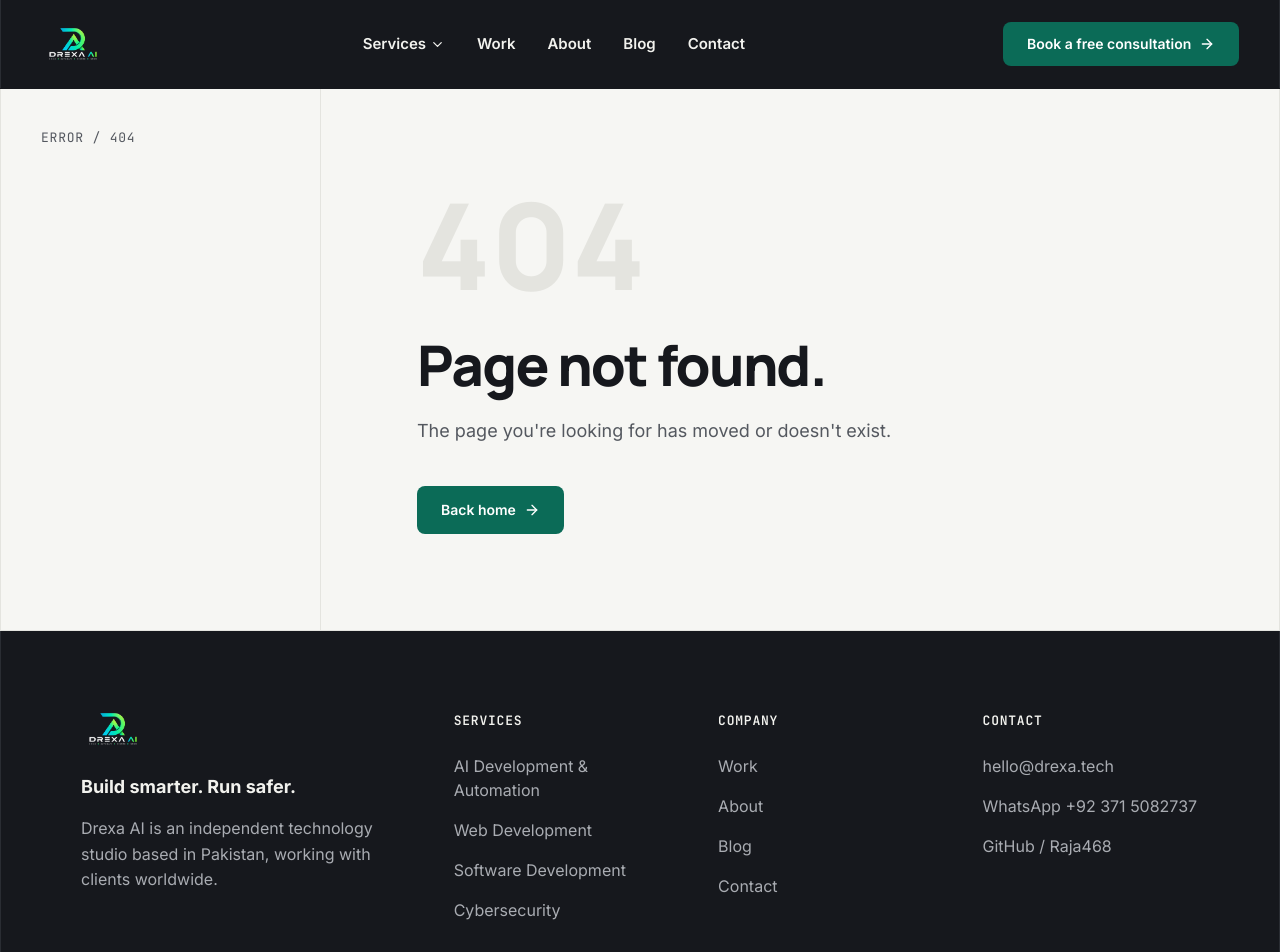
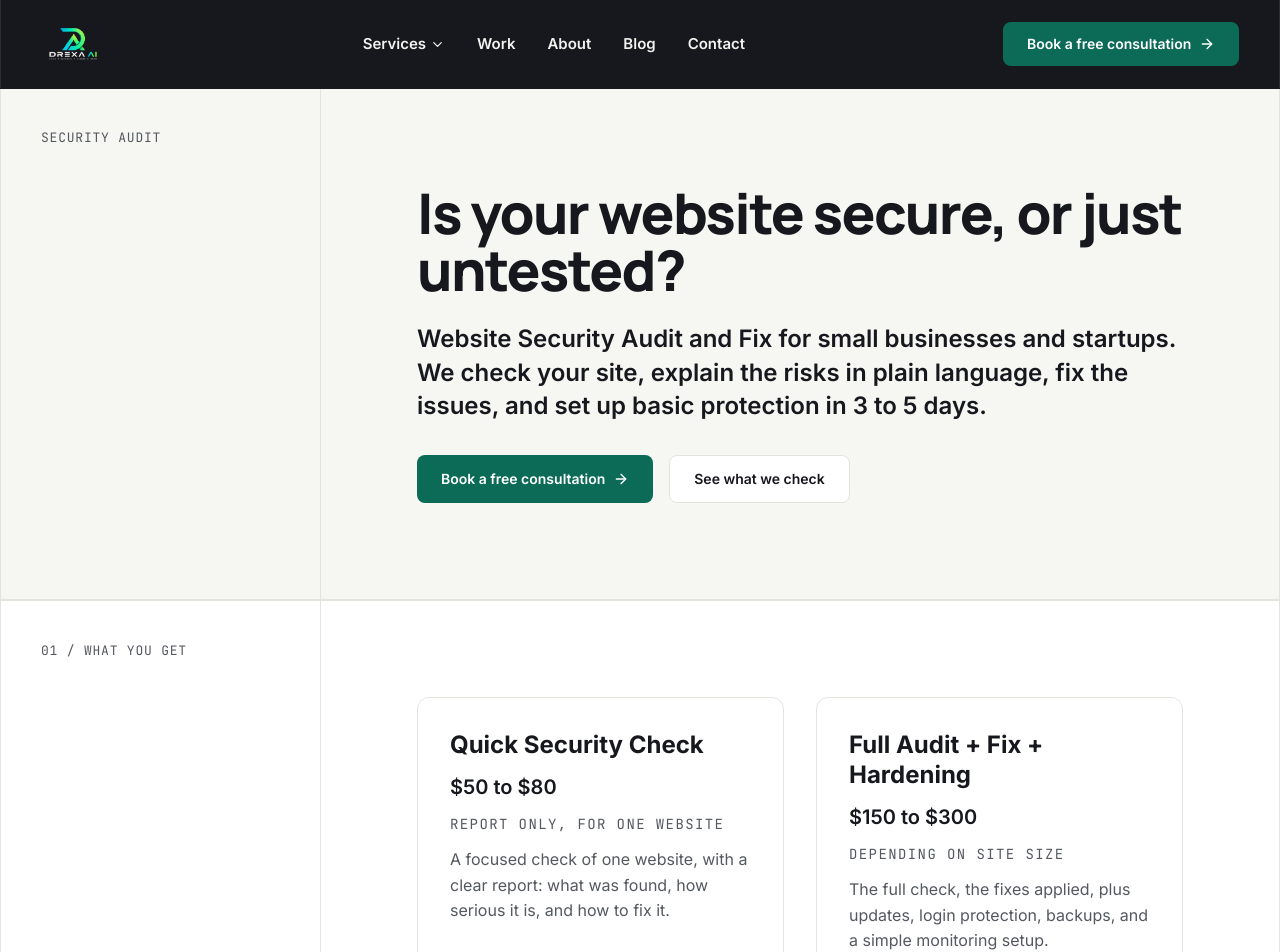
Before and after one commit to Raja468/Drexa_AI, a Next.js app: page /security-audit in a window 1280 px wide. Before the commit this address had no page. Shown: the top 952 px of the page. Built offline with nearby package versions, Linux system fonts and the light colour scheme.

Commit message:
Add Website Security Audit and Fix landing page

```diff
--- /dev/null
+++ b/app/security-audit/page.tsx
@@ -0,0 +1,143 @@
+import type { Metadata } from 'next'
+import Link from 'next/link'
+import { ArrowRight } from 'lucide-react'
+import { Section } from '@/components/layout/Section'
+
+export const metadata: Metadata = {
+  title: 'Website Security Audit and Fix | Drexa AI',
+  description: 'Website Security Audit and Fix for small businesses and startups. We check your site, explain the risks in plain language, fix the issues, and set up basic protection in 3 to 5 days.',
+}
+
+const offers = [
+  {
+    title: 'Quick Security Check',
+    price: '$50 to $80',
+    note: 'Report only, for one website',
+    copy: 'A focused check of one website, with a clear report: what was found, how serious it is, and how to fix it.',
+  },
+  {
+    title: 'Full Audit + Fix + Hardening',
+    price: '$150 to $300',
+    note: 'Depending on site size',
+    copy: 'The full check, the fixes applied, plus updates, login protection, backups, and a simple monitoring setup.',
+  },
+]
+
+const steps = [
+  ['1', 'Share and give permission', 'You share your site details and give written permission to test it. No testing happens without that permission.'],
+  ['2', 'Audit and report', 'We audit the site and report findings by severity, with exact fix steps in plain language.'],
+  ['3', 'Fix and harden', 'We fix the issues, apply updates and login protection, and set up backups and basic monitoring.'],
+  ['4', 'Re-check and hand over', 'We re-check the fixes and hand over the report, the changes made, and what to watch next.'],
+]
+
+const checks = [
+  'Login and access controls',
+  'Outdated software, themes, and plugins',
+  'Input validation and common web vulnerabilities',
+  'Exposed data and misconfigurations',
+  'Backups and recovery setup',
+  'Basic security monitoring',
+]
+
+export default function SecurityAuditPage() {
+  return (
+    <main className="bg-white pt-[88px]">
+      <section className="relative border-b border-border bg-[#F6F6F3]">
+        <div className="mx-auto flex max-w-[1440px] flex-col lg:flex-row border-x border-border">
+          <div className="lg:w-80 shrink-0 border-b lg:border-b-0 lg:border-r border-border p-6 md:p-8 lg:p-10">
+            <div className="sticky top-28 font-mono text-[13px] uppercase tracking-[0.06em] text-[#54585F]">
+              Security Audit
+            </div>
+          </div>
+          <div className="flex flex-col justify-center p-8 py-20 md:p-14 lg:p-24">
+            <h1 className="font-display text-[40px] md:text-[56px] font-[800] leading-[1.02] tracking-[-0.03em] text-foreground">
+              Is your website secure, or just untested?
+            </h1>
+            <p className="mt-6 max-w-[60ch] text-[20px] md:text-[24px] font-semibold leading-[1.4] text-[#16181D]">
+              Website Security Audit and Fix for small businesses and startups. We check your site, explain the risks in plain language, fix the issues, and set up basic protection in 3 to 5 days.
+            </p>
+            <div className="mt-8 flex flex-wrap gap-4">
+              <Link href="/contact" className="group inline-flex min-h-12 items-center justify-center gap-2 rounded-lg bg-accent px-6 text-sm font-semibold text-white transition hover:bg-accent-hover">
+                Book a free consultation <ArrowRight size={16} className="transition-transform duration-150 group-hover:translate-x-[3px]" />
+              </Link>
+              <Link href="#what-we-check" className="inline-flex min-h-12 items-center justify-center rounded-lg border border-border bg-white px-6 text-sm font-semibold text-foreground transition hover:border-accent hover:text-accent">
+                See what we check
+              </Link>
+            </div>
+          </div>
+        </div>
+      </section>
+
+      <Section number="01" title="What you get">
+        <div className="p-8 py-16 md:p-14 lg:p-24">
+          <div className="grid gap-8 md:grid-cols-2">
+            {offers.map((offer) => (
+              <div key={offer.title} className="flex flex-col gap-3 rounded-[12px] border border-border p-8">
+                <h2 className="text-[24px] font-bold leading-tight">{offer.title}</h2>
+                <p className="text-[20px] font-semibold text-foreground">{offer.price}</p>
+                <p className="text-[14px] font-mono uppercase tracking-widest text-[#54585F]">{offer.note}</p>
+                <p className="text-[16px] leading-[1.6] text-[#54585F]">{offer.copy}</p>
+              </div>
+            ))}
+          </div>
+          <p className="mt-8 max-w-[60ch] text-[16px] leading-[1.6] text-[#54585F]">
+            Monthly monitoring and updates are available after trust is built, priced on request. Prices above are starting ranges. After a free consultation you receive a fixed-scope quote, so you know the price before work begins.
+          </p>
+        </div>
+      </Section>
+
+      <Section number="02" title="How it works">
+        <div className="p-8 py-16 md:p-14 lg:p-24">
+          <ol className="space-y-8">
+            {steps.map(([number, title, copy]) => (
+              <li key={number} className="flex flex-col gap-2 md:flex-row md:gap-8">
+                <span className="font-mono text-sm font-bold text-accent">{number}</span>
+                <div>
+                  <h3 className="text-[20px] font-bold leading-tight">{title}</h3>
+                  <p className="mt-2 max-w-[60ch] text-[16px] leading-[1.6] text-[#54585F]">{copy}</p>
+                </div>
+              </li>
+            ))}
+          </ol>
+        </div>
+      </Section>
+
+      <Section number="03" title="What we check" id="what-we-check">
+        <div className="p-8 py-16 md:p-14 lg:p-24">
+          <ul className="grid gap-3 md:grid-cols-2 text-[18px] leading-[1.6] text-[#54585F] list-disc list-inside marker:text-accent">
+            {checks.map((check) => (
+              <li key={check}>{check}</li>
+            ))}
+          </ul>
+          <p className="mt-8 max-w-[60ch] text-[16px] leading-[1.6] text-[#54585F]">
+            Exact scope depends on your site. We only test a real site with the owner&apos;s written permission. Practice work is done on labs only.
+          </p>
+        </div>
+      </Section>
+
+      <Section number="04" title="Why Drexa for this">
+        <div className="p-8 py-16 md:p-14 lg:p-24">
+          <p className="max-w-[60ch] text-[18px] leading-[1.6] text-[#54585F]">
+            This combines web development, automation, and security, not just generic web development. Drexa&apos;s existing work shows that range: ChatConnect AI for WhatsApp support automation, Drex AI Assistant for Windows, and Iqra School Management System.
+          </p>
+        </div>
+      </Section>
+
+      <section className="bg-[#16181D] text-[#F2F2EE] border-t border-[#2A2D33]">
+        <div className="mx-auto flex max-w-[1440px] flex-col gap-8 border-x border-[#2A2D33] p-8 py-20 md:p-14 lg:flex-row lg:items-center lg:justify-between lg:p-20">
+          <div>
+            <h2 className="font-display text-[28px] md:text-[44px] font-bold tracking-[-0.02em]">Ready to check your site?</h2>
+            <p className="mt-4 max-w-2xl text-[18px] leading-[1.6] text-[#A9ACB2]">
+              Tell us about your site, and we will recommend the simplest check that fits it.
+            </p>
+          </div>
+          <div className="flex shrink-0">
+            <Link href="/contact" className="group inline-flex min-h-12 items-center gap-2 rounded-lg bg-accent px-6 text-sm font-semibold text-white transition hover:bg-accent-hover">
+              Book a free consultation <ArrowRight size={16} className="transition-transform duration-150 group-hover:translate-x-[3px]" />
+            </Link>
+          </div>
+        </div>
+      </section>
+    </main>
+  )
+}
```
